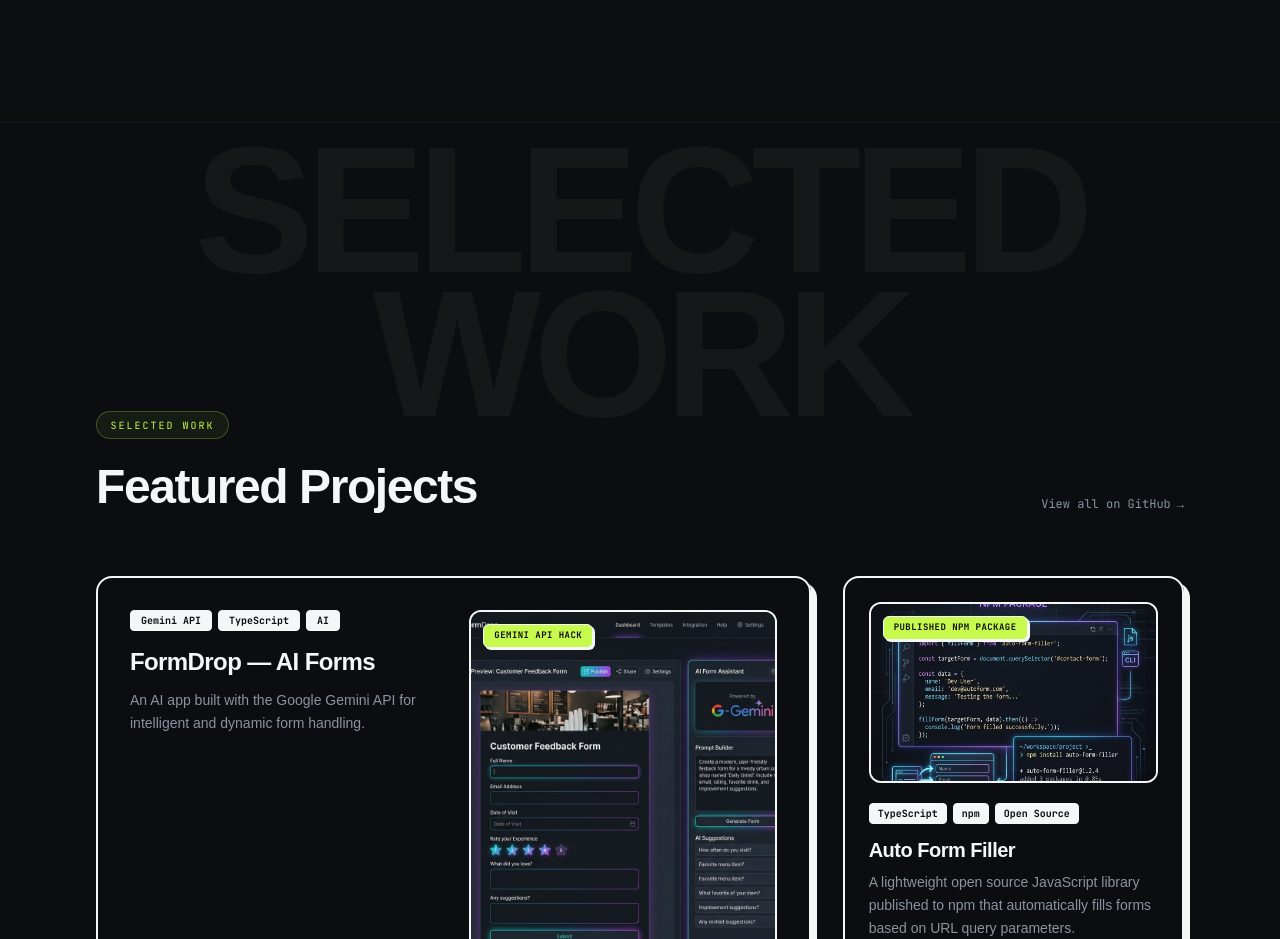
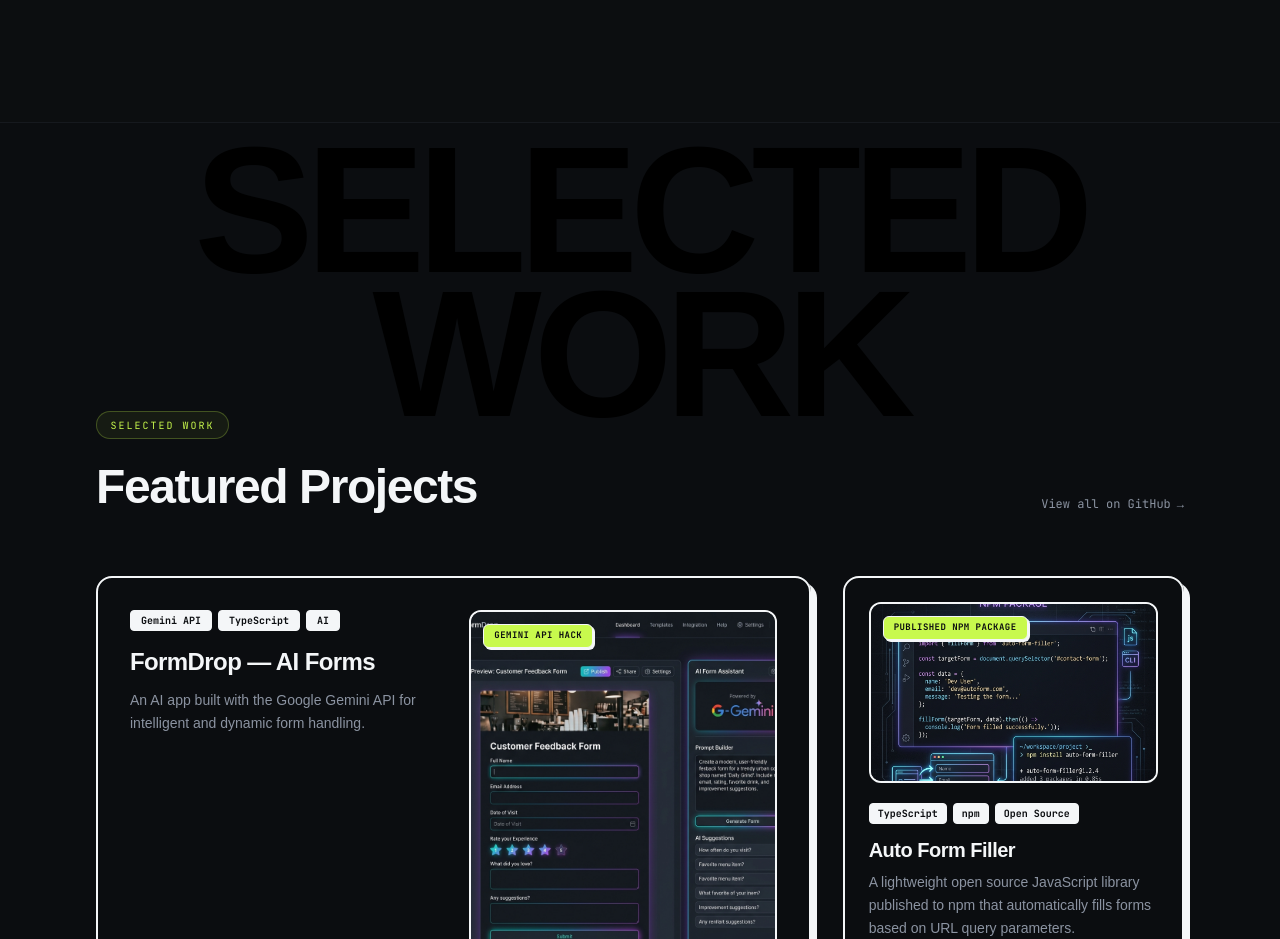
Before and after one commit to cnaallotey/my-portforlio, a Next.js app: page / in a window 1280 px wide. Shown: the part 3060-3999 px from the top of the page. Built offline with nearby package versions, Linux system fonts and the light colour scheme; a web font is replaced by a local one.

Commit message:
project setup

```diff
--- a/src/app/page.tsx
+++ b/src/app/page.tsx
@@ -643,7 +643,7 @@ export default function Home() {
         className="relative z-10 py-32 md:py-48 max-w-6xl mx-auto px-6 md:px-8 overflow-hidden"
       >
         {/* Giant background typography */}
-        <div className="text-fill-watermark text-[clamp(4.5rem,14vw,13rem)] select-none pointer-events-none absolute top-4 left-0 w-full text-center leading-[0.8] tracking-[-0.045em] font-bold font-display z-0">
+        <div className="text-black dark:text-white text-[clamp(4.5rem,14vw,13rem)] select-none pointer-events-none absolute top-4 left-0 w-full text-center leading-[0.8] tracking-[-0.045em] font-bold font-display z-0">
           SELECTED WORK
         </div>
 
```
